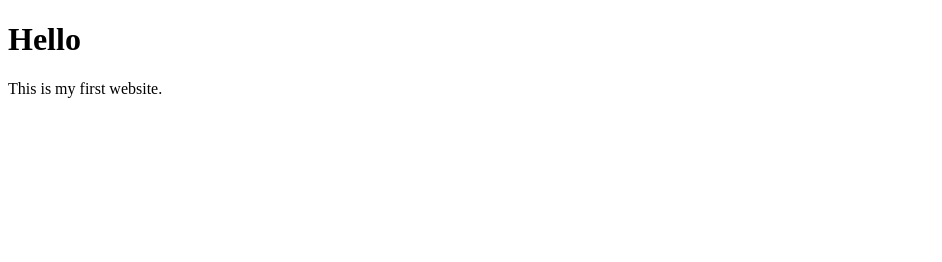
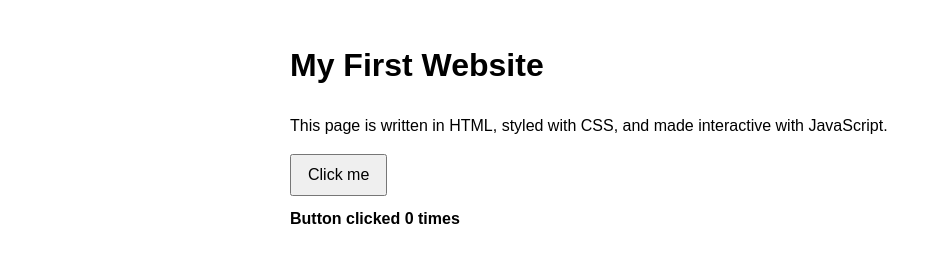
Before and after one commit to lucyymegan/be-the-change, a plain HTML site: page index.html in a window 1280 px wide. Shown: the whole page, without its empty margins (0-942 px from the left). Drawn offline with Linux system fonts and the light colour scheme.

Commit message:
add interactive button

```diff
--- a/index.html
+++ b/index.html
@@ -1,10 +1,53 @@
 <!DOCTYPE html>
-<html>
-  <head>
-    <title>My First Website</title>
-  </head>
-  <body>
-    <h1>Hello</h1>
-    <p>This is my first website.</p>
-  </body>
+<html lang="en">
+<head>
+  <meta charset="UTF-8" />
+  <title>My First Website</title>
+
+  <style>
+    body {
+      font-family: Arial, sans-serif;
+      max-width: 700px;
+      margin: 40px auto;
+      line-height: 1.6;
+    }
+
+    button {
+      padding: 10px 16px;
+      font-size: 16px;
+      cursor: pointer;
+    }
+
+    .counter {
+      font-weight: bold;
+      margin-top: 10px;
+    }
+  </style>
+</head>
+
+<body>
+  <h1>My First Website</h1>
+
+  <p>
+    This page is written in HTML, styled with CSS, and made interactive with JavaScript.
+  </p>
+
+  <button id="btn">Click me</button>
+
+  <p class="counter">
+    Button clicked <span id="count">0</span> times
+  </p>
+
+  <script>
+    let count = 0;
+
+    const button = document.getElementById("btn");
+    const countSpan = document.getElementById("count");
+
+    button.addEventListener("click", () => {
+      count += 1;
+      countSpan.textContent = count;
+    });
+  </script>
+</body>
 </html>
```
